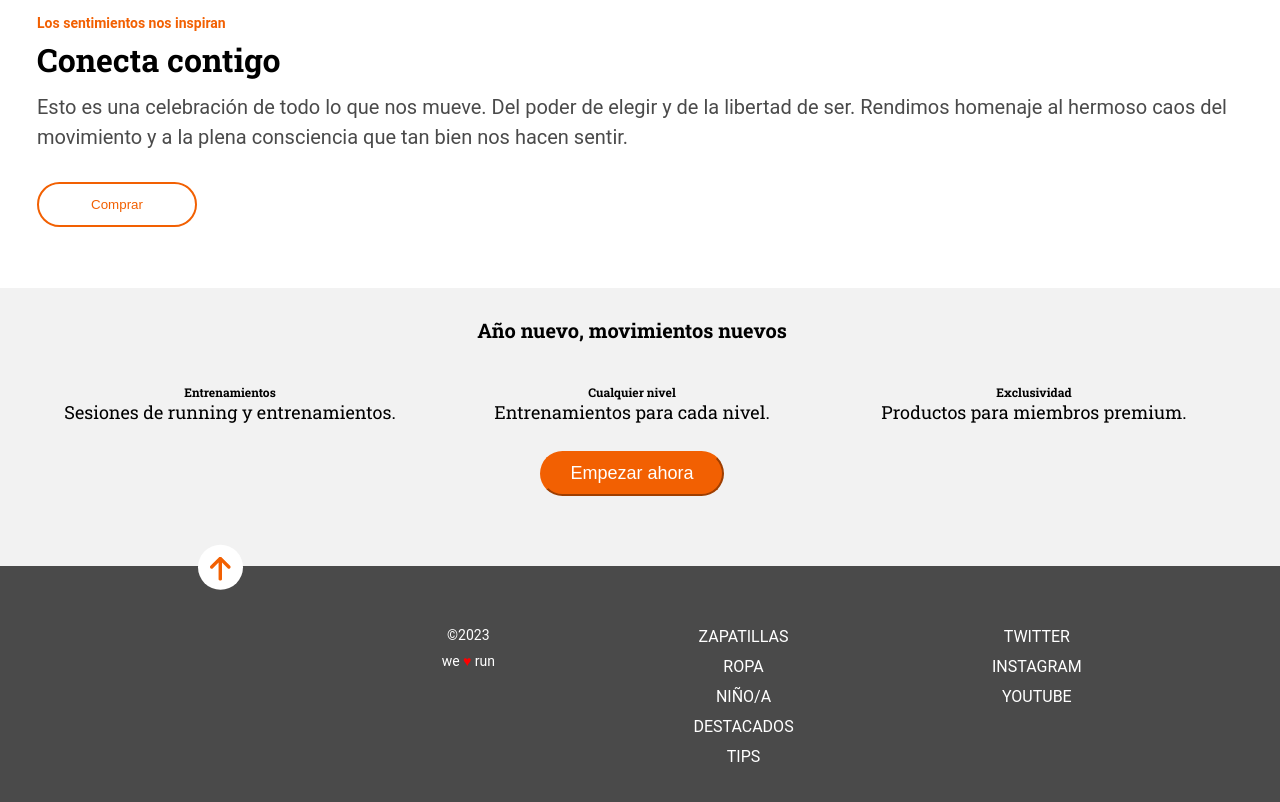
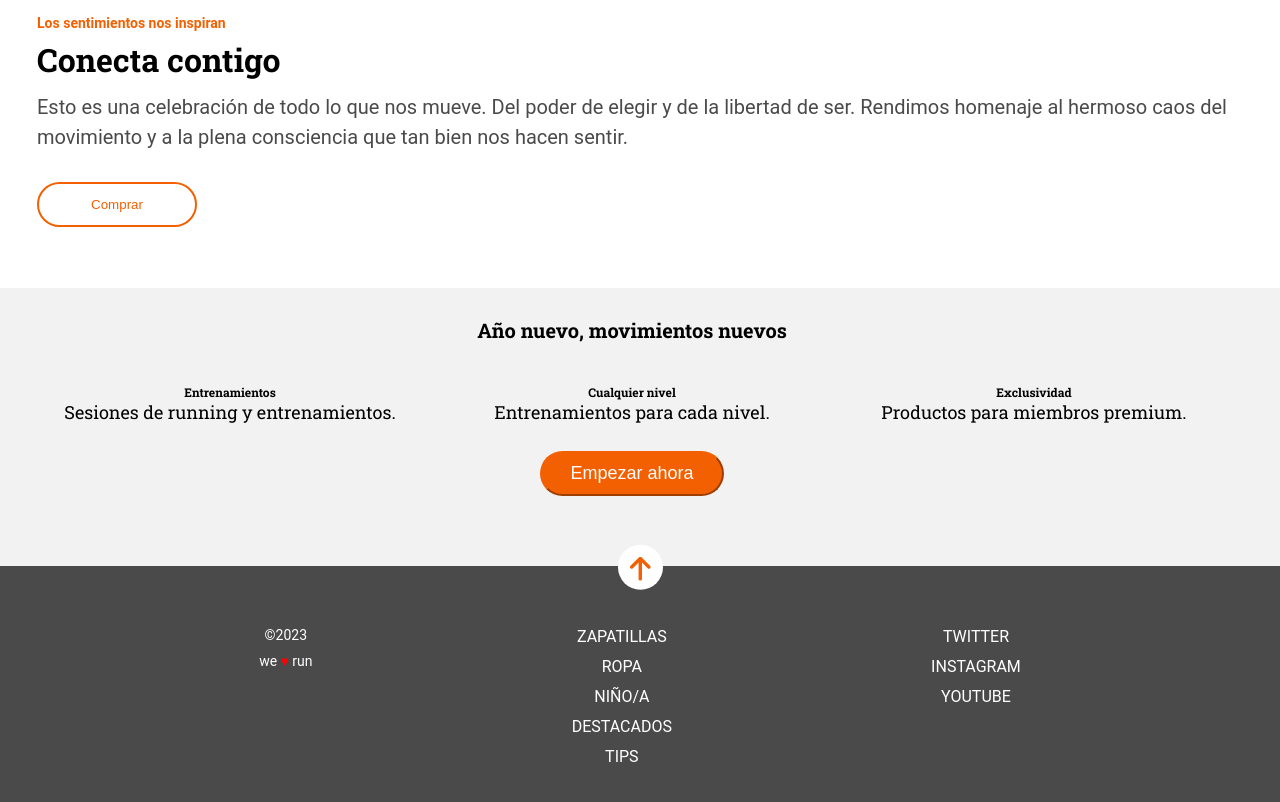
Before and after one commit to Adalab/modulo-1-evaluacion-final-94Jennn, a website built with Vite: page src/index.html in a window 1280 px wide. Shown: the part 829-1631 px from the top of the page. Built offline with nearby package versions, Linux system fonts and the light colour scheme; files whose address does not match are found by name.

Commit message:
changeslinks

```diff
--- a/src/partials/footer.html
+++ b/src/partials/footer.html
@@ -1,6 +1,6 @@
 <footer class="footer">
 
-    <a href="link#hero" class="footer__arrow">
+    <a href="./#hero" class="footer__arrow">
         <img class="footer__arrow--image" src="./images/ico-arrow.svg" alt="iconoflecharriba">
     </a>
 
--- a/src/partials/hero.html
+++ b/src/partials/hero.html
@@ -2,7 +2,7 @@
     <h1 class="hero__principal">HASTA UN 50% DE DESCUENTO</h1>
     <h2 class="hero__secondary">Ya están aquí las ofertas de fin de temporada</h2>
 
-    <a href="link#newyear" class="hero__scroll">
+    <a href="./#newyear" class="hero__scroll">
         <img src="./images/ico-scroll-down.svg" alt="iconoflechabajo" class="hero__scroll--image">
     </a>
 </section>
--- a/src/scss/layout/_footer.scss
+++ b/src/scss/layout/_footer.scss
@@ -16,6 +16,10 @@
         border-radius: 50%;
         margin-top: 17px;
         transform: translateY(-85%);
+        @media (min-width: 768px){
+           position: absolute;
+        }
+
         &--image{
             transform: translateY(50%);
         }
```
